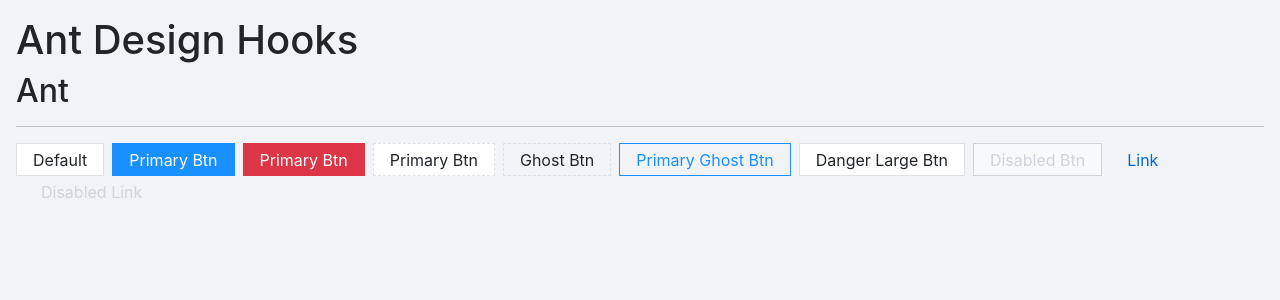
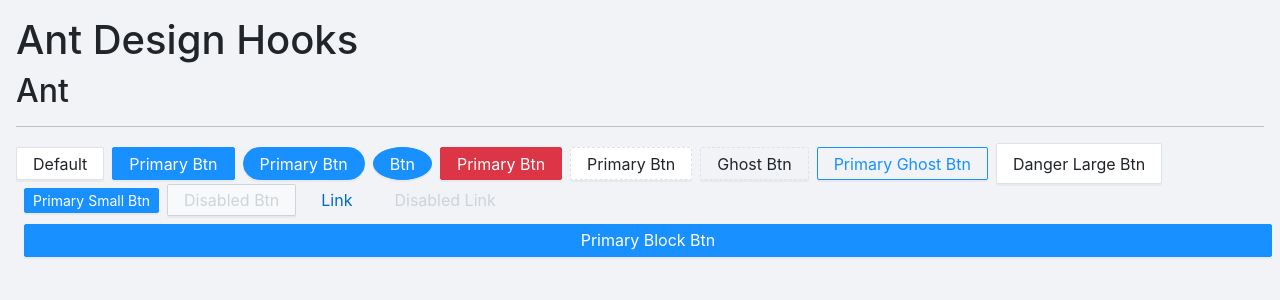
Before and after one commit to M-FE/antd-with-hooks, a React (Create React App) app: page / in a window 1280 px wide. Shown: the top 300 px of the page. Built offline with nearby package versions, Linux system fonts and the light colour scheme.

Commit message:
add Button Component

```diff
--- a/src/App.tsx
+++ b/src/App.tsx
@@ -2,6 +2,7 @@
 import Button, { Types, Sizes, ButtonTypes } from './components/Button';
 import './app.scss';
 import './styles/index.scss';
+import { Shapes } from './components/Button/button';
 
 const App: FC = () => {
 	return (
@@ -11,14 +12,18 @@
 			<hr />
 			<Button>Default</Button>
 			<Button className="ml-1" type={Types.PRIMARY} htmlType={ButtonTypes.SUBMIT}>Primary Btn</Button>
+			<Button className="ml-1" type={Types.PRIMARY} shape={Shapes.ROUND}>Primary Btn</Button>
+			<Button className="ml-1" type={Types.PRIMARY} shape={Shapes.CIRCLE}>Btn</Button>
 			<Button className="ml-1" danger type={Types.PRIMARY}>Primary Btn</Button>
 			<Button className="ml-1" type={Types.DASHED}>Primary Btn</Button>
 			<Button className="ml-1" type={Types.DASHED} ghost>Ghost Btn</Button>
 			<Button className="ml-1" type={Types.PRIMARY} ghost>Primary Ghost Btn</Button>
 			<Button className="ml-1" danger size={Sizes.LARGE}>Danger Large Btn</Button>
+			<Button className="ml-1" type={Types.PRIMARY} size={Sizes.SMALL}>Primary Small Btn</Button>
 			<Button className="ml-1" disabled>Disabled Btn</Button>
-			<Button className="ml-1" href="" type={Types.LINK}>Link</Button>
+			<Button className="ml-1" href="" type={Types.LINK} target="_blank">Link</Button>
 			<Button className="ml-1" disabled href="" type={Types.LINK}>Disabled Link</Button>
+			<Button className="ml-1 mt-1" type={Types.PRIMARY} block>Primary Block Btn</Button>
 		</div>
 	);
 };
--- a/src/components/Button/button.tsx
+++ b/src/components/Button/button.tsx
@@ -30,6 +30,11 @@
 	BUTTON = 'button'
 }
 
+export enum Shapes {
+	CIRCLE = 'circle',
+	ROUND = 'round'
+}
+
 type IBaseButtonProps = {
 	type: Types;
 	size: Sizes;
@@ -39,6 +44,7 @@
 	href: string;
 	className: string;
 	disabled: boolean;
+	shape: Shapes;
 	onClick: MouseEventHandler<HTMLElement>;
 	children: ReactNode;
 };
@@ -67,6 +73,7 @@
 		href,
 		children,
 		className,
+		shape,
 		htmlType,
 		disabled,
 		onClick,
@@ -77,6 +84,7 @@
 	const classes = classNames(prefix, className, {
 		[`${prefix}-${type}`]: type,
 		[`${prefix}-${size}`]: size,
+		[`${prefix}-${shape}`]: shape,
 		[`${prefix}-danger`]: danger,
 		[`${prefix}-ghost`]: ghost,
 		[`${prefix}-block`]: block,
--- a/src/components/Button/style.scss
+++ b/src/components/Button/style.scss
@@ -2,13 +2,11 @@
 	position: relative;
 	display: inline-block;
 	outline: 0;
-	border: 1px solid $btn-border-color;
-	padding: $btn-padding;
-	font-size: $btn-font-size;
-	line-height: $btn-line-height;
-	color: $btn-color;
-	background-color: $btn-bg;
 	transition: $btn-transition;
+	box-shadow: $btn-shadow;
+	border-radius: $btn-radius;
+
+	@include buttonSize($btn-font-size, $btn-line-height, $btn-padding-v, $btn-padding-h);
 	@include buttonType(
 		$btn-color,
 		$btn-bg,
@@ -55,6 +53,7 @@
 .ant-btn-link {
 	@include buttonType($btn-link-color, transparent);
 	border-color: transparent;
+	box-shadow: none;
 
 	&:hover {
 		text-decoration: none;
@@ -72,3 +71,16 @@
 		}
     }
 }
+
+.ant-btn-block {
+	display: block;
+	width: 100%;
+}
+
+.ant-btn-large {
+	@include buttonSize($btn-lg-font-size, $btn-lg-line-height, $btn-lg-padding-v, $btn-lg-padding-h);
+}
+
+.ant-btn-small {
+	@include buttonSize($btn-sm-font-size, $btn-sm-line-height, $btn-sm-padding-v, $btn-sm-padding-h);
+}
--- a/src/styles/_mixins.scss
+++ b/src/styles/_mixins.scss
@@ -29,3 +29,17 @@
 		}
 	}
 }
+
+@mixin buttonSize($font, $lh, $padding-v, $padding-h) {
+	font-size: $font;
+	line-height: $lh;
+	padding: $padding-v $padding-h;
+
+	&.ant-btn-round {
+		border-radius: $lh + $padding-v * 2;
+	}
+
+	&.ant-btn-circle {
+		border-radius: 50%;
+	}
+}
--- a/src/styles/_variable.scss
+++ b/src/styles/_variable.scss
@@ -1,4 +1,4 @@
-$white   : #fff !default;
+$white: #fff !default;
 $gray-100: #f8f9fa !default;
 $gray-200: #e9ecef !default;
 $gray-300: #dee2e6 !default;
@@ -8,37 +8,37 @@
 $gray-700: #495057 !default;
 $gray-800: #343a40 !default;
 $gray-900: #212529 !default;
-$black   : #000 !default;
+$black: #000 !default;
 
-$blue  : #1890FF !default;
+$blue: #1890ff !default;
 $indigo: #6610f2 !default;
 $purple: #6f42c1 !default;
-$pink  : #d63384 !default;
-$red   : #dc3545 !default;
+$pink: #d63384 !default;
+$red: #dc3545 !default;
 $orange: #fd7e14 !default;
 $yellow: #fadb14 !default;
-$green : #52c41a !default;
-$teal  : #20c997 !default;
-$cyan  : #17a2b8 !default;
+$green: #52c41a !default;
+$teal: #20c997 !default;
+$cyan: #17a2b8 !default;
 
-$primary  : $blue !default;
+$primary: $blue !default;
 $secondary: $gray-600 !default;
-$success  : $green !default;
-$info     : $cyan !default;
-$warning  : $yellow !default;
-$danger   : $red !default;
-$light    : $gray-100 !default;
-$dark     : $gray-800 !default;
+$success: $green !default;
+$info: $cyan !default;
+$warning: $yellow !default;
+$danger: $red !default;
+$light: $gray-100 !default;
+$dark: $gray-800 !default;
 
 $theme-colors: (
-	'primary'  : $primary,
+	'primary': $primary,
 	'secondary': $secondary,
-	'success'  : $success,
-	'info'     : $info,
-	'warning'  : $warning,
-	'danger'   : $danger,
-	'light'    : $light,
-	'dark'     : $dark
+	'success': $success,
+	'info': $info,
+	'warning': $warning,
+	'danger': $danger,
+	'light': $light,
+	'dark': $dark
 );
 
 $font-family-sans-serif: -apple-system, BlinkMacSystemFont, 'Segoe UI', Roboto,
@@ -50,22 +50,22 @@
 
 // 字体大小
 $font-size-base: 1rem !default; // Assumes the browser default, typically `16px`
-$font-size-lg  : $font-size-base * 1.25 !default;
-$font-size-sm  : $font-size-base * 0.875 !default;
+$font-size-lg: $font-size-base * 1.25 !default;
+$font-size-sm: $font-size-base * 0.875 !default;
 $font-size-root: null !default;
 
 // 字重
 $font-weight-lighter: lighter !default;
-$font-weight-light  : 300 !default;
-$font-weight-normal : 400 !default;
-$font-weight-bold   : 700 !default;
-$font-weight-bolder : bolder !default;
-$font-weight-base   : $font-weight-normal !default;
+$font-weight-light: 300 !default;
+$font-weight-normal: 400 !default;
+$font-weight-bold: 700 !default;
+$font-weight-bolder: bolder !default;
+$font-weight-base: $font-weight-normal !default;
 
 // 行高
 $line-height-base: 1.5 !default;
-$line-height-lg  : 2 !default;
-$line-height-sm  : 1.25 !default;
+$line-height-lg: 2 !default;
+$line-height-sm: 1.25 !default;
 
 // 标题大小
 $h1-font-size: $font-size-base * 2.5 !default;
@@ -80,25 +80,25 @@
 $disabled-bg: $gray-100 !default;
 
 // 链接
-$link-color           : $primary !default;
-$link-decoration      : none !default;
-$link-hover-color     : darken($link-color, 15%) !default;
+$link-color: $primary !default;
+$link-decoration: none !default;
+$link-hover-color: darken($link-color, 15%) !default;
 $link-hover-decoration: underline !default;
 
 // body
-$body-bg        : $white !default;
-$body-color     : $gray-900 !default;
+$body-bg: $white !default;
+$body-color: $gray-900 !default;
 $body-text-align: null !default;
 
 // Spacing
 $spacer: 1rem !default;
 
 $headings-margin-bottom: $spacer / 2 !default;
-$headings-font-family  : null !default;
-$headings-font-style   : null !default;
-$headings-font-weight  : 500 !default;
-$headings-line-height  : 1.2 !default;
-$headings-color        : null !default;
+$headings-font-family: null !default;
+$headings-font-style: null !default;
+$headings-font-weight: 500 !default;
+$headings-line-height: 1.2 !default;
+$headings-color: null !default;
 
 // Paragraphs
 
@@ -106,24 +106,24 @@
 
 // 字体其他部分 heading list hr 等等
 $headings-margin-bottom: $spacer / 2 !default;
-$headings-font-family  : null !default;
-$headings-font-style   : null !default;
-$headings-font-weight  : 500 !default;
-$headings-line-height  : 1.2 !default;
-$headings-color        : null !default;
+$headings-font-family: null !default;
+$headings-font-style: null !default;
+$headings-font-weight: 500 !default;
+$headings-line-height: 1.2 !default;
+$headings-color: null !default;
 
 $display1-size: 6rem !default;
 $display2-size: 5.5rem !default;
 $display3-size: 4.5rem !default;
 $display4-size: 3.5rem !default;
 
-$display1-weight    : 300 !default;
-$display2-weight    : 300 !default;
-$display3-weight    : 300 !default;
-$display4-weight    : 300 !default;
+$display1-weight: 300 !default;
+$display2-weight: 300 !default;
+$display3-weight: 300 !default;
+$display4-weight: 300 !default;
 $display-line-height: $headings-line-height !default;
 
-$lead-font-size  : $font-size-base * 1.25 !default;
+$lead-font-size: $font-size-base * 1.25 !default;
 $lead-font-weight: 300 !default;
 
 $small-font-size: 0.875em !default;
@@ -134,17 +134,17 @@
 
 $initialism-font-size: $small-font-size !default;
 
-$blockquote-small-color    : $gray-600 !default;
+$blockquote-small-color: $gray-600 !default;
 $blockquote-small-font-size: $small-font-size !default;
-$blockquote-font-size      : $font-size-base * 1.25 !default;
+$blockquote-font-size: $font-size-base * 1.25 !default;
 
-$hr-color  : inherit !default;
-$hr-height : 1px !default;
+$hr-color: inherit !default;
+$hr-height: 1px !default;
 $hr-opacity: 0.25 !default;
 
 $legend-margin-bottom: 0.5rem !default;
-$legend-font-size    : 1.5rem !default;
-$legend-font-weight  : null !default;
+$legend-font-size: 1.5rem !default;
+$legend-font-weight: null !default;
 
 $mark-padding: 0.2em !default;
 
@@ -160,8 +160,8 @@
 
 // Code
 $code-font-size: $small-font-size !default;
-$code-color    : $pink !default;
-$pre-color     : null !default;
+$code-color: $pink !default;
+$pre-color: null !default;
 
 // options 可配置选项
 $enable-pointer-cursor-for-buttons: true !default;
@@ -173,17 +173,19 @@
 $border-radius   : 0.25rem !default;
 $border-radius-lg: 0.3rem !default;
 $border-radius-sm: 0.2rem !default;
+$border-radius-xs: 0.125rem !default;
 
 // 不同类型的 box shadow
-$box-shadow-sm   : 0 0.125rem 0.25rem rgba($black, 0.075) !default;
-$box-shadow      : 0 0.5rem 1rem rgba($black, 0.15) !default;
-$box-shadow-lg   : 0 1rem 3rem rgba($black, 0.175) !default;
+$box-shadow-xs: 0 0.125rem 0 rgba($black, 0.045) !default;
+$box-shadow-sm: 0 0.125rem 0.25rem rgba($black, 0.075) !default;
+$box-shadow: 0 0.5rem 1rem rgba($black, 0.15) !default;
+$box-shadow-lg: 0 1rem 3rem rgba($black, 0.175) !default;
 $box-shadow-inset: inset 0 1px 2px rgba($black, 0.075) !default;
 
 // transition delay
-$transition-delay: .3s !default;
-$transition-delay-sm: .1s !default;
-$transition-delay-lg: .5s !default;
+$transition-delay: 0.3s !default;
+$transition-delay-sm: 0.1s !default;
+$transition-delay-lg: 0.5s !default;
 
 /*
  * Button组件
@@ -192,16 +194,29 @@
 $btn-font-size: $font-size-base !default;
 $btn-line-height: $line-height-base !default;
 $btn-border-color: $border-color !default;
-$btn-shadow: $box-shadow !default;
+$btn-shadow: $box-shadow-xs !default;
 $btn-bg: $white !default;
 $btn-color: $body-color !default;
-$btn-padding: .2rem 1rem !default;
+$btn-padding-v: 0.2rem !default;
+$btn-padding-h: 1rem !default;
 $btn-hover-color: $primary !default;
 $btn-hover-border-color: $primary !default;
+$btn-radius: $border-radius-xs !default;
 
-// 类型
+// type
 $btn-primary-color: $white !default;
 $btn-primary-bg: $primary !default;
 
 $btn-danger-color: $danger !default;
 $btn-link-color: $link-hover-color !default;
+
+// size
+$btn-lg-font-size: $font-size-base !default;
+$btn-lg-line-height: $line-height-lg !default;
+$btn-lg-padding-v: 0.2rem !default;
+$btn-lg-padding-h: 1rem !default;
+
+$btn-sm-font-size: $font-size-sm !default;
+$btn-sm-line-height: $line-height-sm !default;
+$btn-sm-padding-v: .18rem !default;
+$btn-sm-padding-h: .5rem !default;
```
